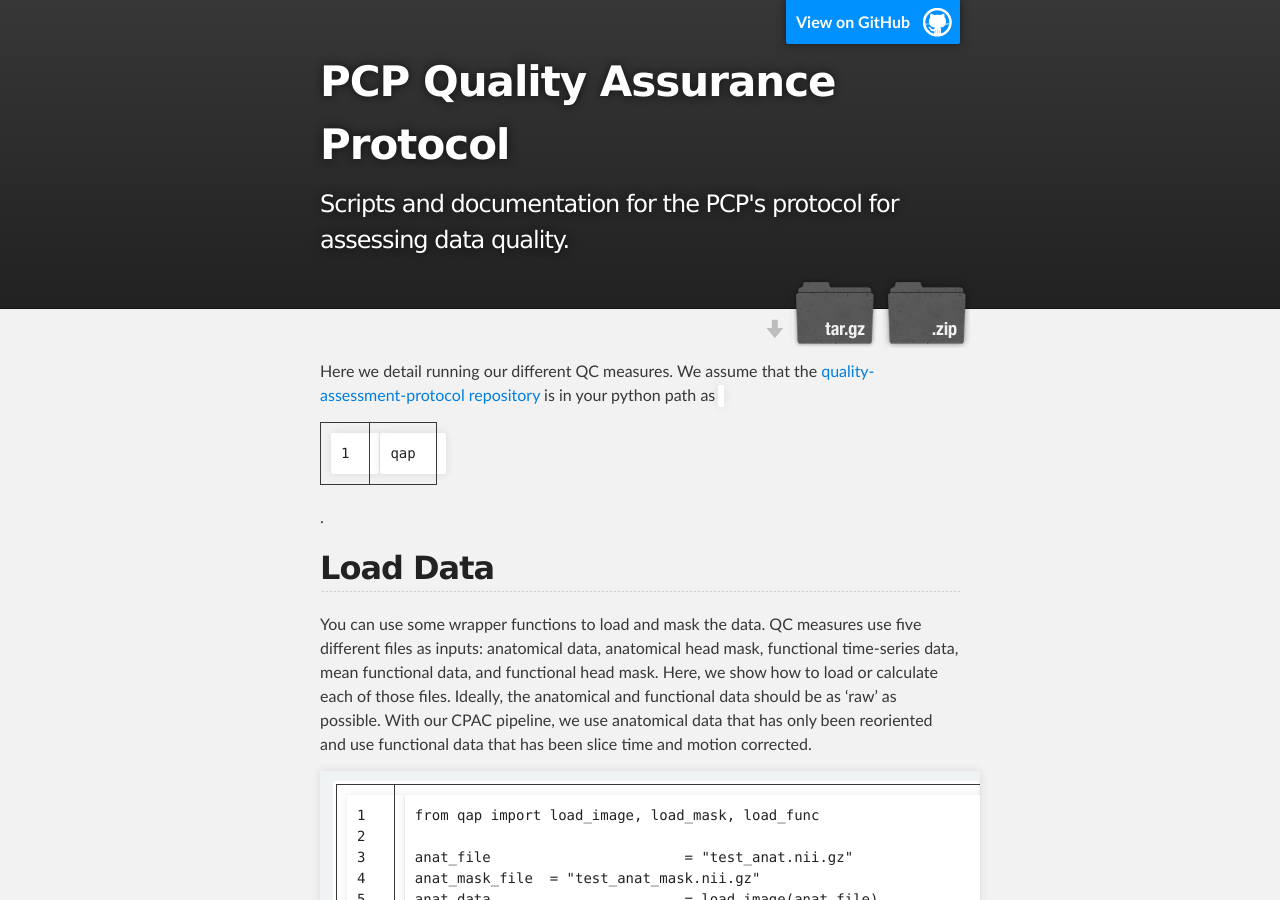
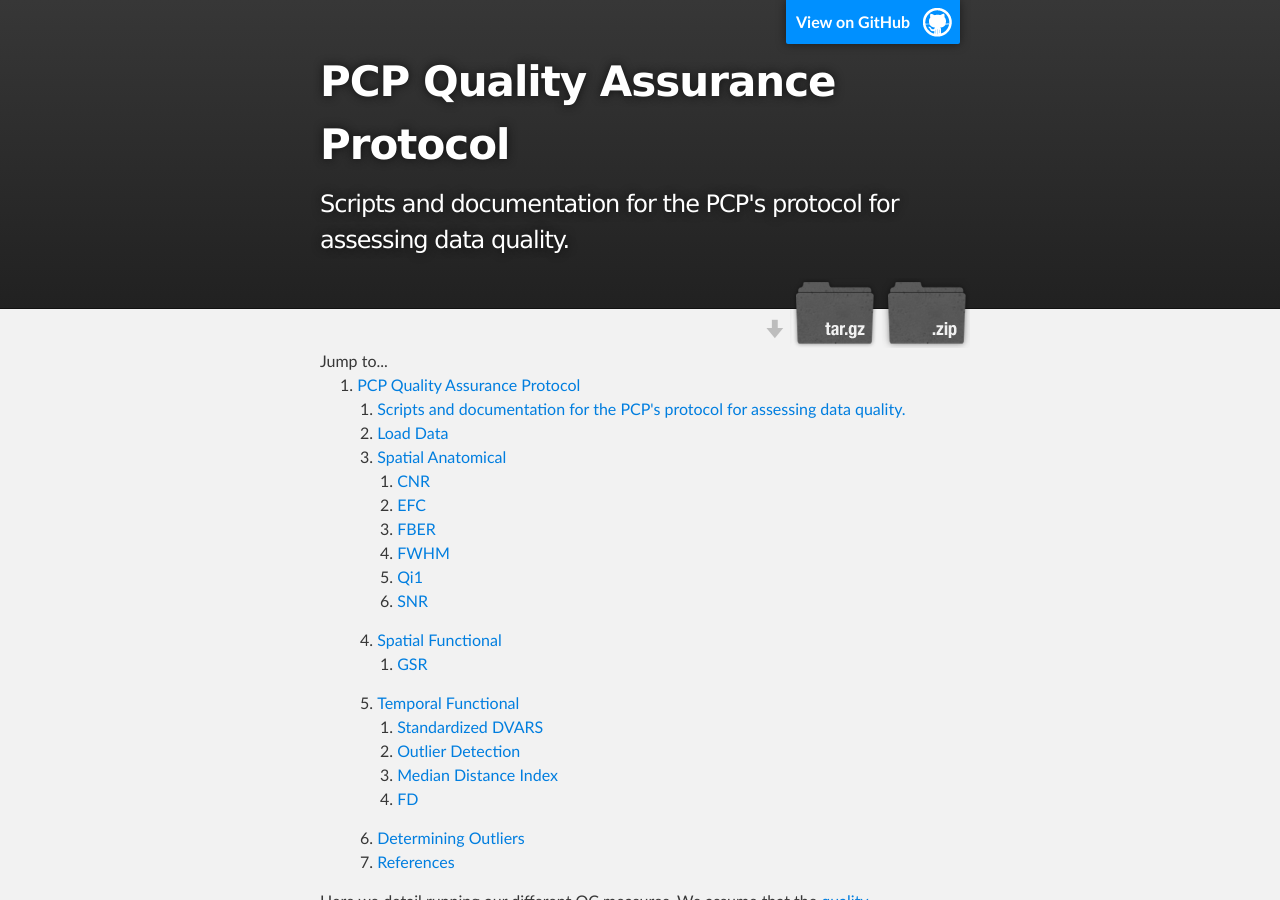
Before and after one commit to preprocessed-connectomes-project/quality-assessment-protocol, a Jekyll site: the page built from index.md, in a window 1280 px wide and 900 px high. Built offline with Jekyll 4.4.1, drawn with Linux system fonts in a browser that asks for light colours; nearby versions of some CDN libraries; some of the changed lines change nothing that is shown.

Commit message:
table of contents

```diff
--- a/_layouts/page.html
+++ b/_layouts/page.html
@@ -31,6 +31,8 @@
     <!-- MAIN CONTENT -->
     <div id="main_content_wrap" class="outer">
       <section id="main_content" class="inner">
+        <div class="toc"></div>
+
         {{ content }}
       </section>
     </div>
@@ -46,4 +48,13 @@
 
 
   </body>
+
+  <script src="//ajax.googleapis.com/ajax/libs/jquery/2.1.1/jquery.min.js" ></script>
+  <script src="javascripts/toc.js" ></script>
+  <script type="text/javascript">
+    $(document).ready(function() {
+        $('.toc').toc();
+    });
+  </script>
+
 </html>
--- /dev/null
+++ b/javascripts/toc.js
@@ -0,0 +1,59 @@
+// https://github.com/ghiculescu/jekyll-table-of-contents
+(function($){
+  $.fn.toc = function(options) {
+    var defaults = {
+      noBackToTopLinks: false,
+      title: '<i>Jump to...</i>',
+      listType: 'ol', // values: [ol|ul]
+      showSpeed: 'slow'
+    },
+    settings = $.extend(defaults, options);
+
+    var headers = $('h1, h2, h3, h4, h5, h6').filter(function() {
+      // get all headers with an ID
+      return this.id;
+    }), output = $(this);
+    if (!headers.length || headers.length < 3 || !output.length) {
+      return;
+    }
+
+    var get_level = function(ele) { return parseInt(ele.nodeName.replace("H", ""), 10); }
+    var highest_level = headers.map(function(_, ele) { return get_level(ele); }).get().sort()[0];
+    var return_to_top = '<i class="icon-arrow-up back-to-top"> </i>';
+
+    var level = get_level(headers[0]),
+      this_level,
+      html = settings.title + " <"+settings.listType+">";
+    headers.on('click', function() {
+      if (!settings.noBackToTopLinks) {
+        window.location.hash = this.id;
+      }
+    })
+    .addClass('clickable-header')
+    .each(function(_, header) {
+      this_level = get_level(header);
+      if (!settings.noBackToTopLinks && this_level === highest_level) {
+        $(header).addClass('top-level-header').after(return_to_top);
+      }
+      if (this_level === level) // same level as before; same indenting
+        html += "<li><a href='#" + header.id + "'>" + header.innerHTML + "</a>";
+      else if (this_level < level) // higher level than before; end parent ol
+        html += "</li></"+settings.listType+"></li><li><a href='#" + header.id + "'>" + header.innerHTML + "</a>";
+      else if (this_level > level) // lower level than before; expand the previous to contain a ol
+        html += "<"+settings.listType+"><li><a href='#" + header.id + "'>" + header.innerHTML + "</a>";
+      level = this_level; // update for the next one
+    });
+    html += "</"+settings.listType+">";
+    if (!settings.noBackToTopLinks) {
+      $(document).on('click', '.back-to-top', function() {
+        $(window).scrollTop(0);
+        window.location.hash = '';
+      });
+    }
+    if (0 !== settings.showSpeed) {
+      output.hide().html(html).show(settings.showSpeed);
+    } else {
+      output.html(html);
+    }
+  };
+})(jQuery);
```
